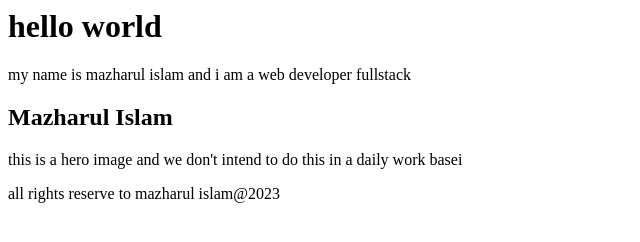
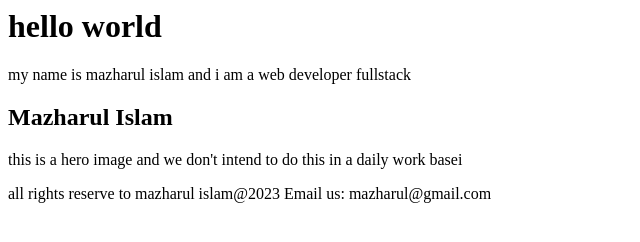
Before and after one commit to emonmazharul/git-practice, a plain HTML site: page index.html in a window 1280 px wide. Shown: the whole page, without its empty margins (0-640 px from the left). Drawn offline with Linux system fonts and the light colour scheme.

Commit message:
added email at footer

```diff
--- a/index.html
+++ b/index.html
@@ -6,5 +6,7 @@
 	<p>this is a hero image and we don't intend to do this in a daily work basei</p>
 </section>
 <footer>
-	all rights reserve to mazharul islam@2023
+	<span>all rights reserve to mazharul islam@2023</span>
+	<span>Email us: mazharul@gmail.com</span>
+
 </footer>
```
